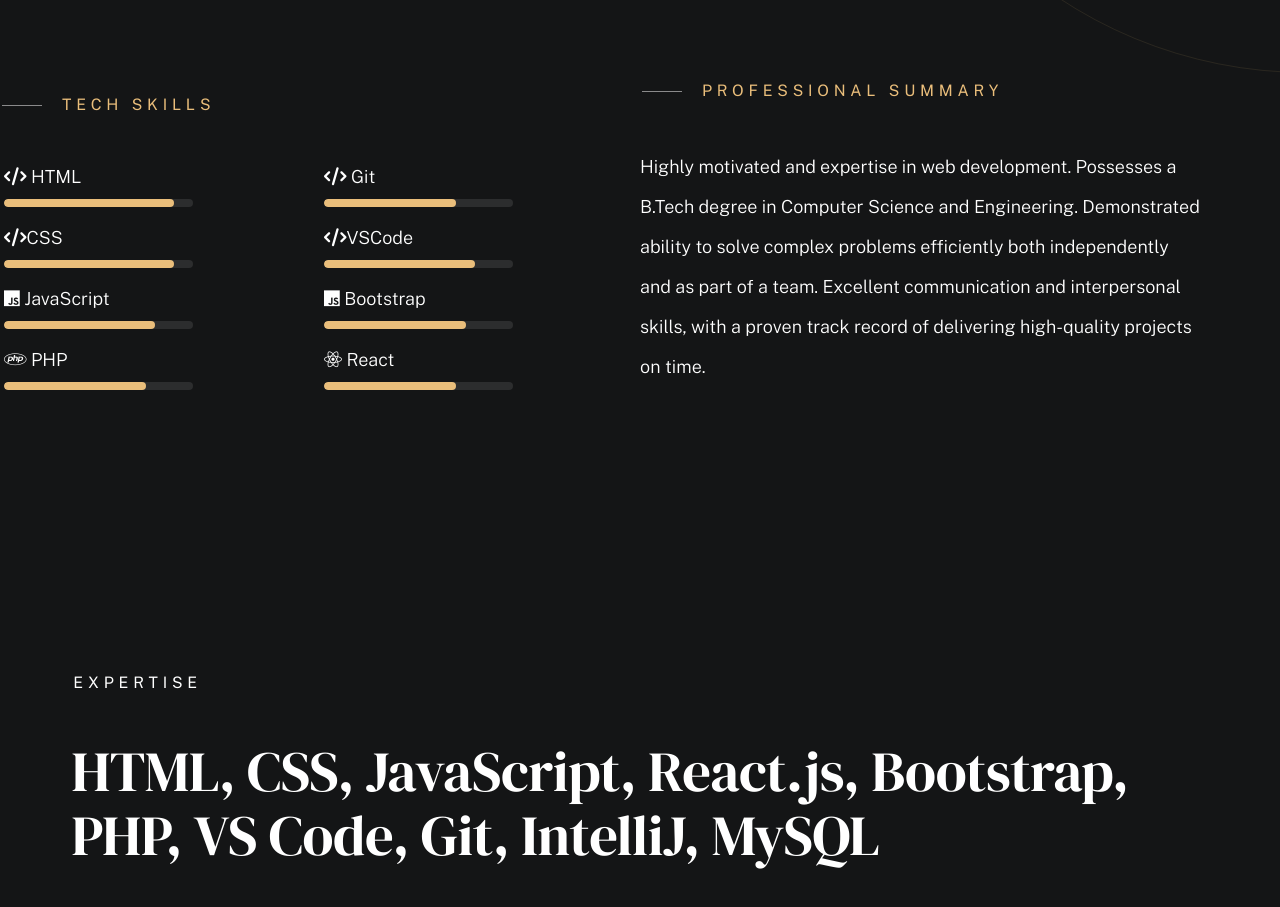
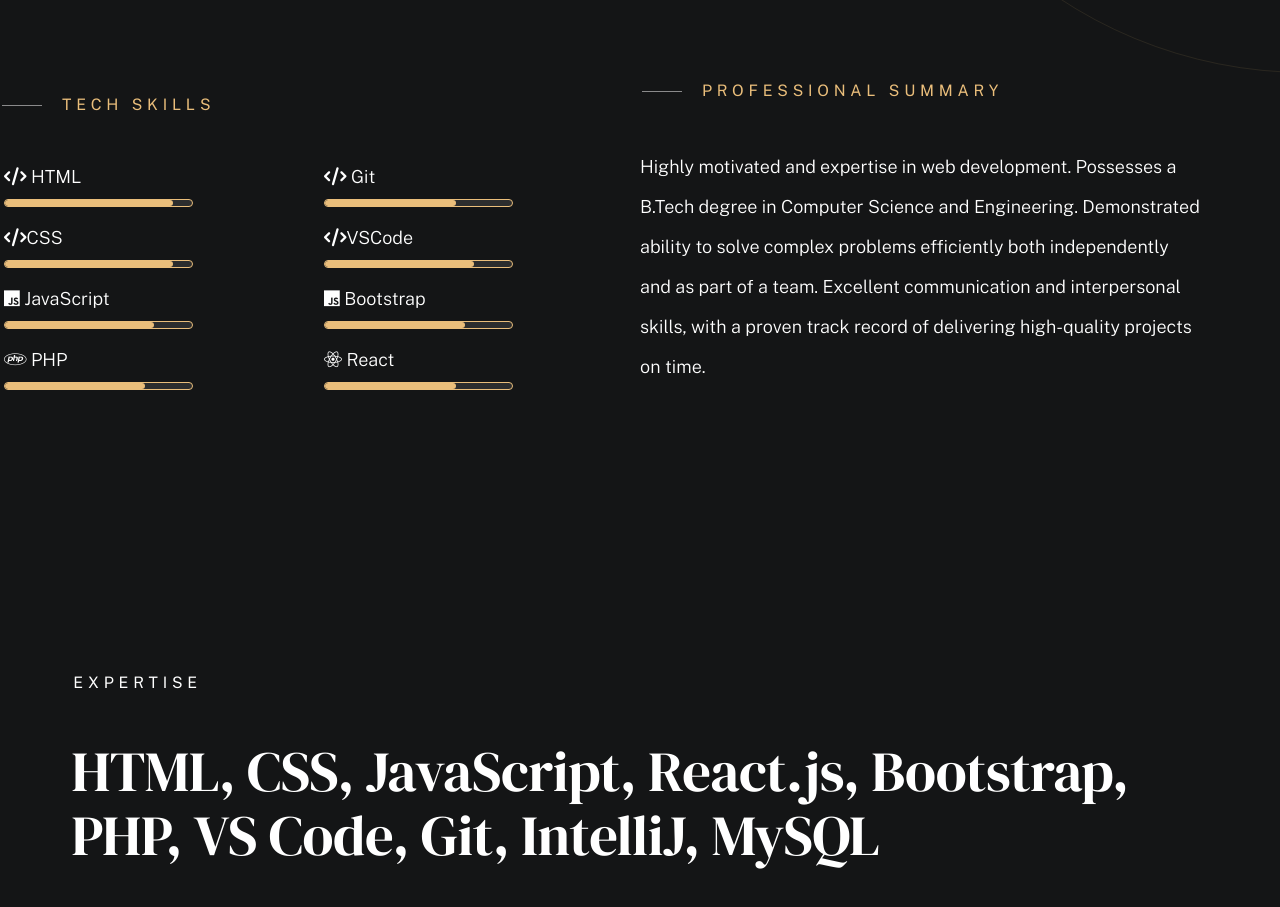
Before and after one commit to saket304/Saket.Pal_Resume, a plain HTML site: page index.html in a window 1280 px wide. Shown: the part 727-1634 px from the top of the page. Drawn offline with nearby package versions, Linux system fonts and the light colour scheme; a web font is replaced by a local one.

Commit message:
Update index.html

```diff
--- a/index.html
+++ b/index.html
@@ -51,6 +51,7 @@
     border-radius: 10px;
     overflow: hidden;
     margin-top: 5px;
+    border: 1px solid #eabe7b;
 }
 
 .progress {
```
